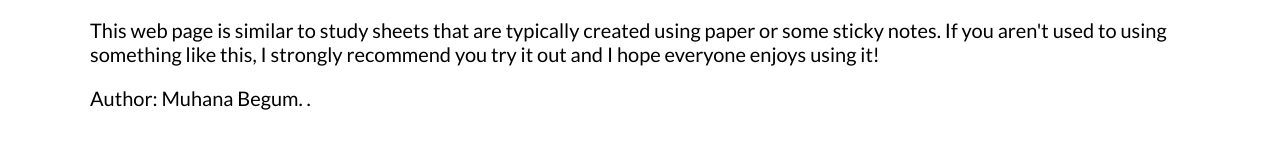
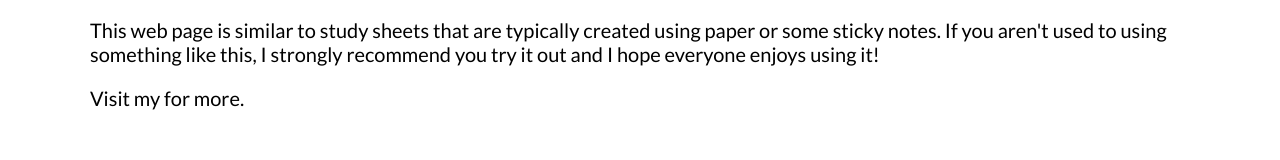
Before and after one commit to muhanabegum/review-topics-tracker, a Vue app: page /#/about in a window 1280 px wide. Shown: the part 321-481 px from the top of the page. Built offline with nearby package versions, Linux system fonts and the light colour scheme.

Commit message:
Update about.vue

```diff
--- a/src/pages/about.vue
+++ b/src/pages/about.vue
@@ -8,7 +8,7 @@
           or the exam has passed, click the done button and you are officially free from studying! </p>
         <p> This web page is similar to study sheets that are typically created using paper or some sticky notes. If you aren't used to using something
           like this, I strongly recommend you try it out and I hope everyone enjoys using it! </p>
-        <p> Author: Muhana Begum. <a href="www.github.com/muhanabegum" Github </a>. </p>
+        <p> Visit my <a href="www.github.com/muhanabegum" Github </a> for more. </p>
     </div>
   </div>
 </template>
```
